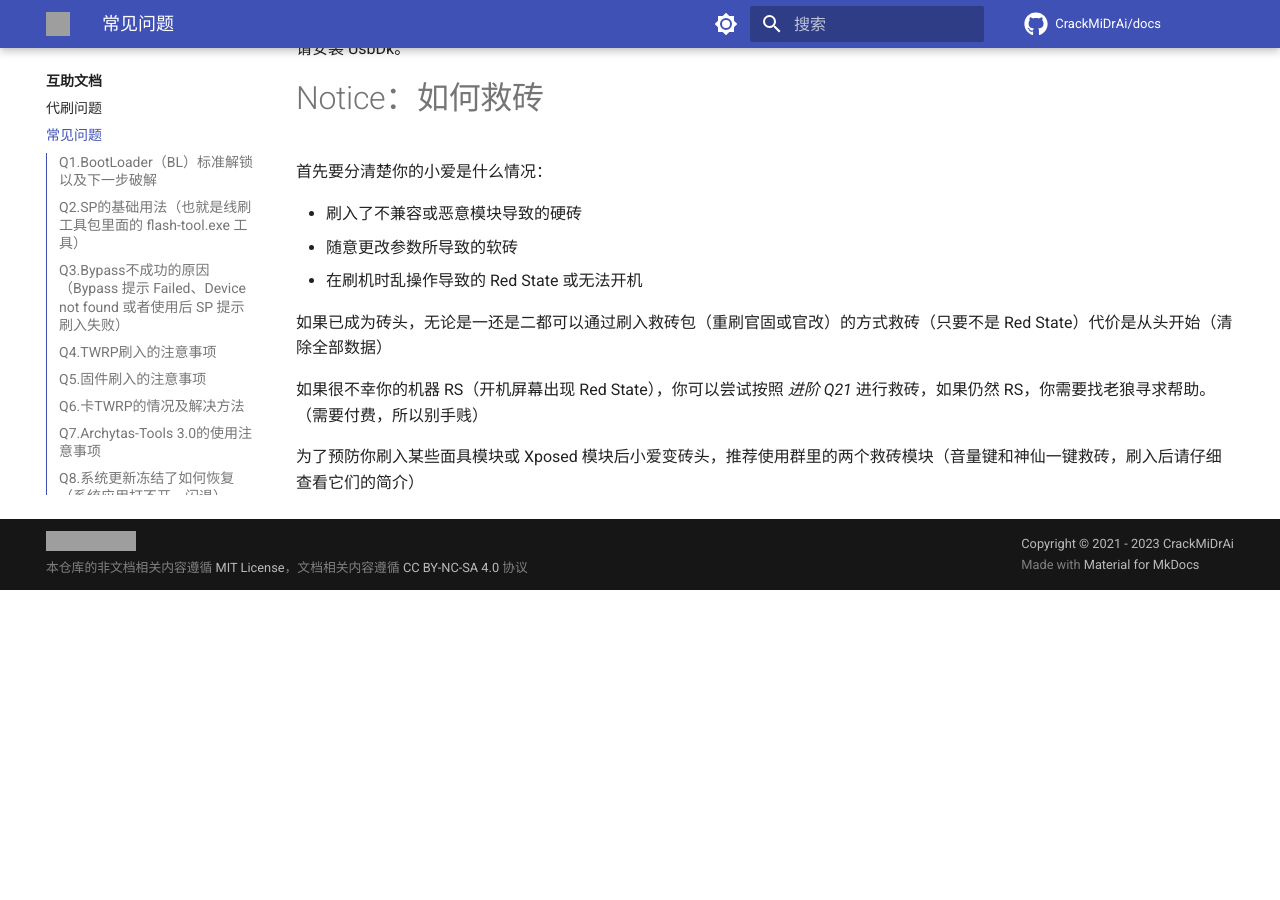
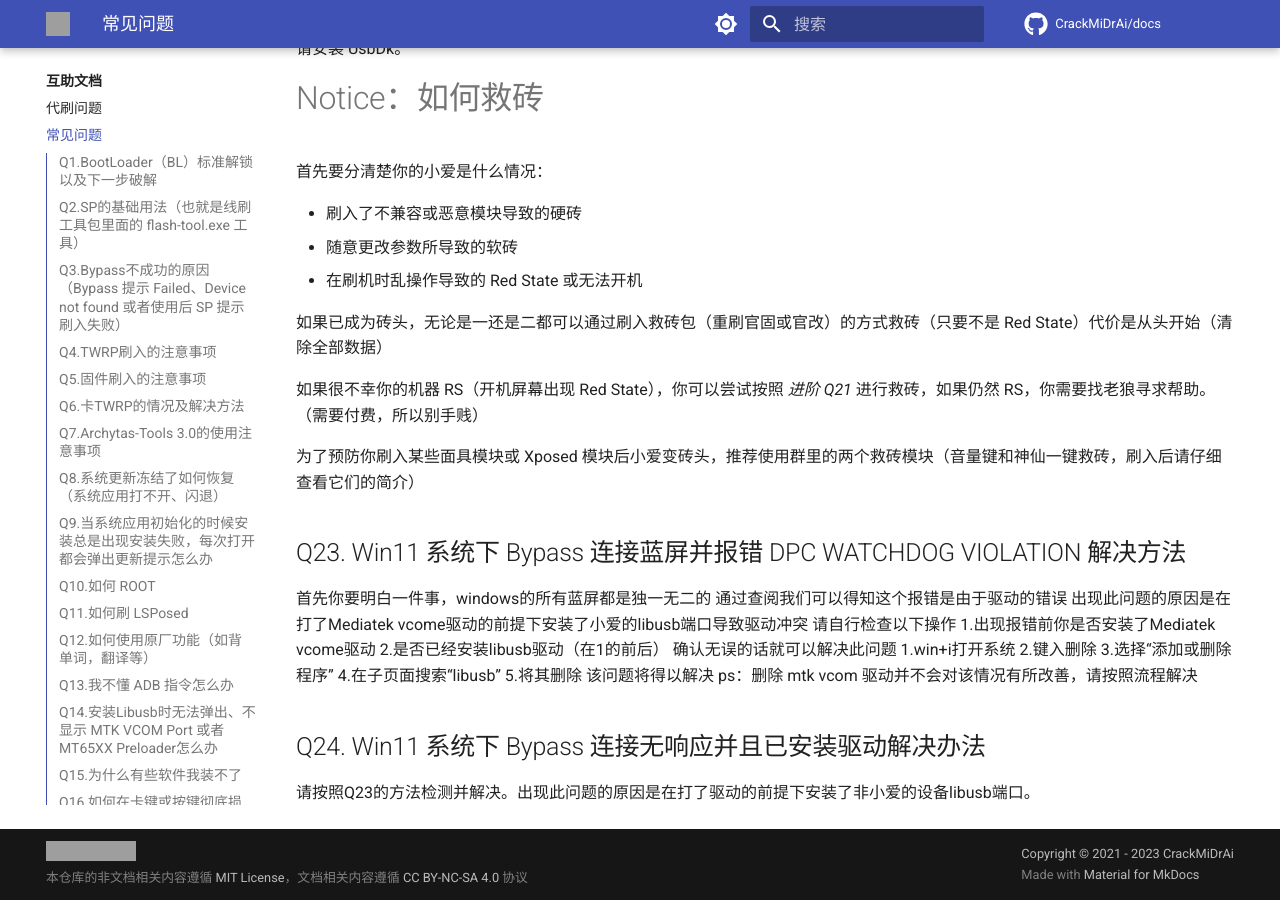
Before and after one commit to CrackMiDrAi/docs, an MkDocs documentation site: the page built from docs/互助文档/常见问题.md, in a window 1280 px wide and 900 px high, scrolled down 6649 px. Built offline with MkDocs 1.6.1 and Material for MkDocs 9.7.7, drawn with Linux system fonts in a browser that asks for light colours; comment, search, counter and statistics services are not loaded; before the commit the page ends 7239 px from its top, so only the background shows below that; grey boxes are pictures that could not be loaded.

Commit message:
Update 常见问题.md

```diff
--- a/docs/互助文档/常见问题.md
+++ b/docs/互助文档/常见问题.md
@@ -210,3 +210,22 @@ GSI 有几率出现系统应用一直初始化的情况，目前暂时无解。
 如果很不幸你的机器 RS（开机屏幕出现 Red State），你可以尝试按照 *进阶 Q21* 进行救砖，如果仍然 RS，你需要找老狼寻求帮助。（需要付费，所以别手贱）
 
 为了预防你刷入某些面具模块或 Xposed 模块后小爱变砖头，推荐使用群里的两个救砖模块（音量键和神仙一键救砖，刷入后请仔细查看它们的简介）
+
+## Q23. Win11 系统下 Bypass 连接蓝屏并报错 DPC WATCHDOG VIOLATION 解决方法
+首先你要明白一件事，windows的所有蓝屏都是独一无二的
+通过查阅我们可以得知这个报错是由于驱动的错误
+出现此问题的原因是在打了Mediatek vcome驱动的前提下安装了小爱的libusb端口导致驱动冲突
+请自行检查以下操作
+1.出现报错前你是否安装了Mediatek vcome驱动
+2.是否已经安装libusb驱动（在1的前后）
+确认无误的话就可以解决此问题
+1.win+i打开系统
+2.键入删除
+3.选择“添加或删除程序”
+4.在子页面搜索“libusb”
+5.将其删除
+该问题将得以解决
+ps：删除 mtk vcom 驱动并不会对该情况有所改善，请按照流程解决
+
+## Q24. Win11 系统下 Bypass 连接无响应并且已安装驱动解决办法
+请按照Q23的方法检测并解决。出现此问题的原因是在打了驱动的前提下安装了非小爱的设备libusb端口。
```
